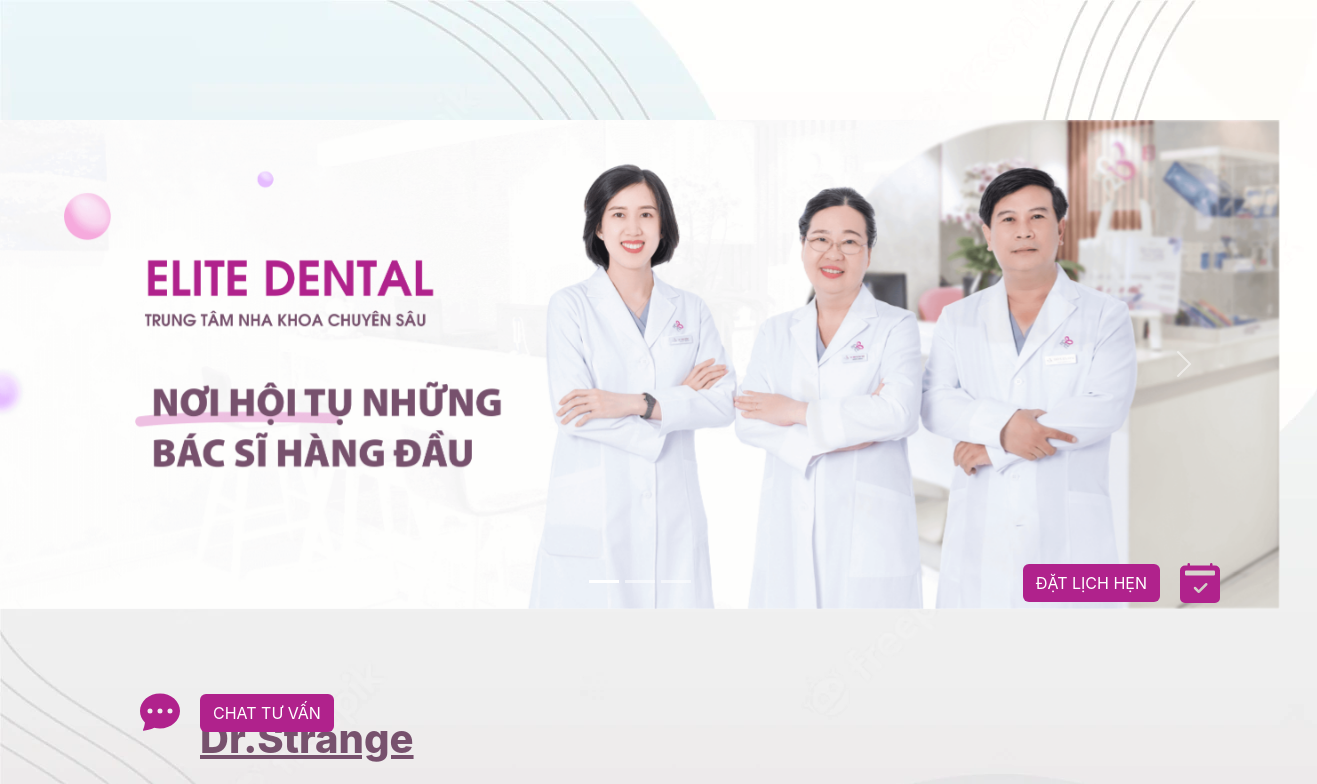
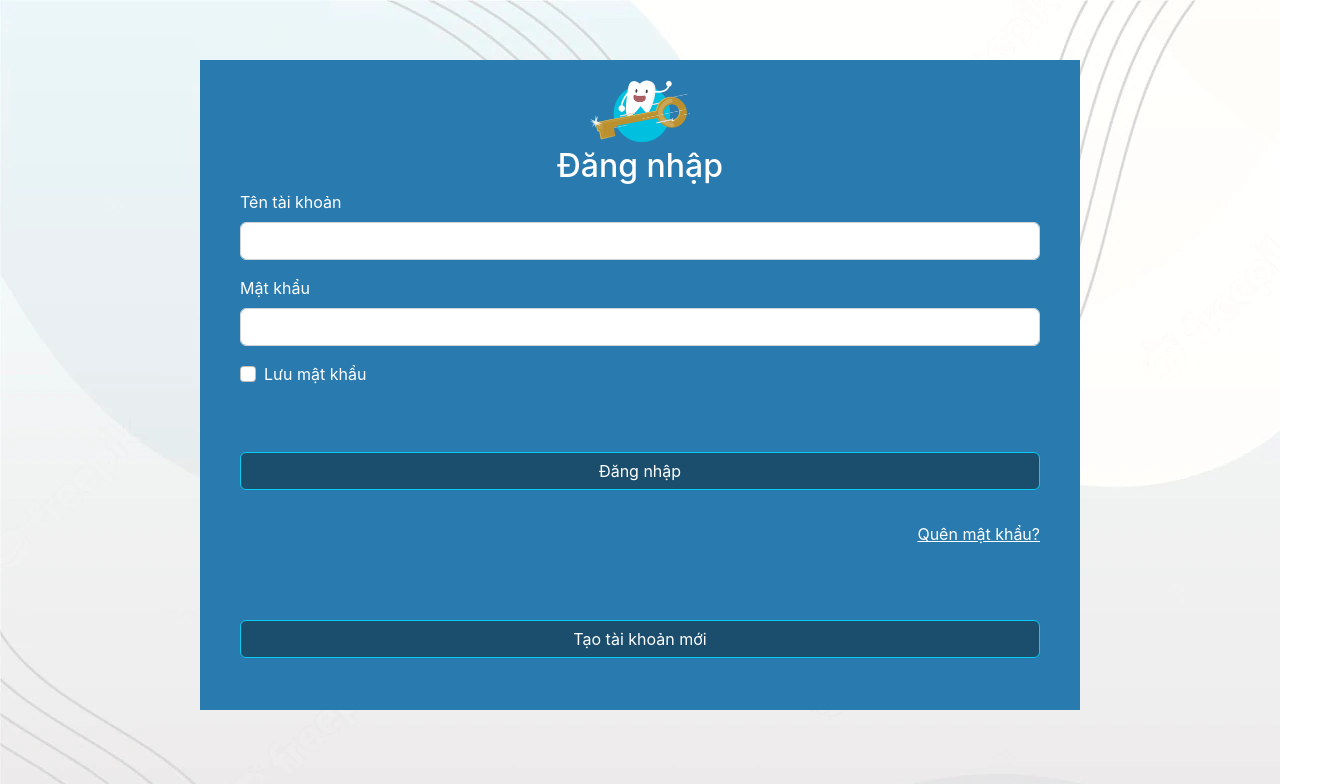
Before and after one commit to Phuoc0210/dental-clinic-front-end, a React (Create React App) app in the folder dental-clinic/: page /login in a window 1280 px wide. Shown: the top 784 px of the page, 1317 px wide, since content can reach past the window. Built offline with nearby package versions, Linux system fonts and the light colour scheme.

Commit message:
add fetching api axios

```diff
--- a/dental-clinic/package.json
+++ b/dental-clinic/package.json
@@ -6,6 +6,7 @@
     "@testing-library/jest-dom": "^5.16.5",
     "@testing-library/react": "^13.4.0",
     "@testing-library/user-event": "^13.5.0",
+    "axios": "^1.1.3",
     "react": "^18.2.0",
     "react-dom": "^18.2.0",
     "react-scripts": "5.0.1",
--- a/dental-clinic/src/App.js
+++ b/dental-clinic/src/App.js
@@ -5,8 +5,8 @@
 function App() {
   return (
     <>
-      {/* <FormContainer /> */}
-      <HomepageIndex />
+      <FormContainer />
+      {/* <HomepageIndex /> */}
     </>
   );
 }
--- /dev/null
+++ b/dental-clinic/src/api/authApi.js
@@ -0,0 +1,12 @@
+import axiosClient from "./axios"
+
+const authApi = {
+    login: (data) => {
+        return axiosClient.post("/api/authentication/login",data);
+    },
+    signup: (data) => {
+        return axiosClient.post("/api/authentication/signup",data)
+    }
+}
+
+export default authApi;
--- /dev/null
+++ b/dental-clinic/src/api/axios.js
@@ -0,0 +1,30 @@
+import axios from "axios";
+
+var instance = axios.create({
+    baseURL: 'https://dental-clinic-project.herokuapp.com',
+    /* other custom settings */
+  });
+
+// Add a request interceptor
+instance.interceptors.request.use(function (config) {
+    // Do something before request is sent
+    return config;
+  }, function (error) {
+    // Do something with request error
+    return Promise.reject(error);
+  });
+
+// Add a response interceptor
+instance.interceptors.response.use(function (response) {
+    // Any status code that lie within the range of 2xx cause this function to trigger
+    // Do something with response data
+    return response;
+  }, function (error) {
+    // Any status codes that falls outside the range of 2xx cause this function to trigger
+    // Do something with response error
+    return Promise.reject(error);
+  });
+
+  const axiosClient = instance;
+
+  export default axiosClient;
--- a/dental-clinic/src/pages/user/login/index.jsx
+++ b/dental-clinic/src/pages/user/login/index.jsx
@@ -13,11 +13,11 @@
       <div className="LogoContainer">
         <img src={LoginImage} alt="logo" className="CustomLogo" />
       </div>
-      {/* <Login /> */}
+      <Login />
       {/* <Signup /> */}
       {/* <Reset /> */}
       {/* <ResetPassword /> */}
-      <NewPassword />
+      {/* <NewPassword /> */}
     </div>
   );
 }
--- a/dental-clinic/src/pages/user/login/login.jsx
+++ b/dental-clinic/src/pages/user/login/login.jsx
@@ -1,16 +1,38 @@
-import React from "react";
+import React, { useRef } from "react";
+import authApi from "../../../api/authApi";
 import "./index.scss";
 
 export default function Login() {
+  const usernameRef = useRef();
+  const passwordRef = useRef();
+
+  const handleSubmit = async (e) => {
+    e.preventDefault();
+    const username = usernameRef.current.value;
+    const password = passwordRef.current.value;
+    console.log(username, password);
+    try {
+      authApi.login({ username, password });
+    } catch (error) {
+      console.log(error);
+    }
+  };
+
   return (
     <>
       <div className="Title">Đăng nhập</div>
-      <form className="FormLogin">
+      <form
+        className="FormLogin"
+        onSubmit={(e) => {
+          handleSubmit(e);
+        }}
+      >
         <div className="mb-3">
           <label htmlFor="exampleInputEmail1" className="form-label">
             Tên tài khoản
           </label>
           <input
+            ref={usernameRef}
             type="email"
             className="form-control"
             id="exampleInputEmail1"
@@ -23,6 +45,7 @@
             Mật khẩu
           </label>
           <input
+            ref={passwordRef}
             type="password"
             className="form-control"
             id="exampleInputPassword1"
```
Also changed, not shown: 1 other file (tests, documents, lock files or other folders).
